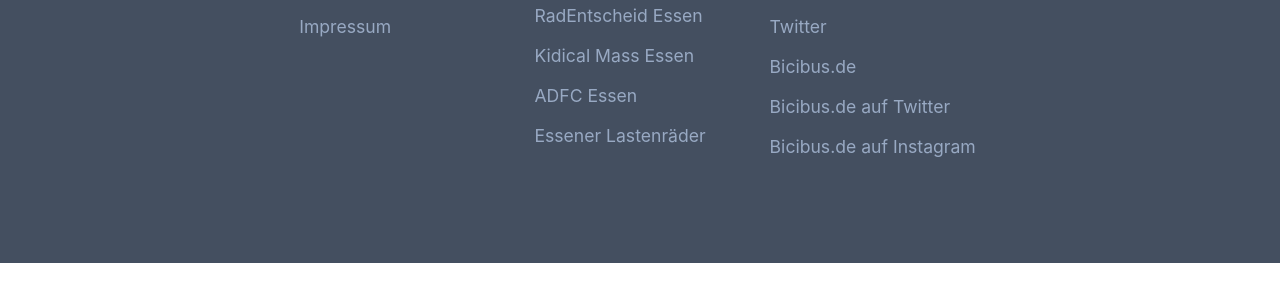
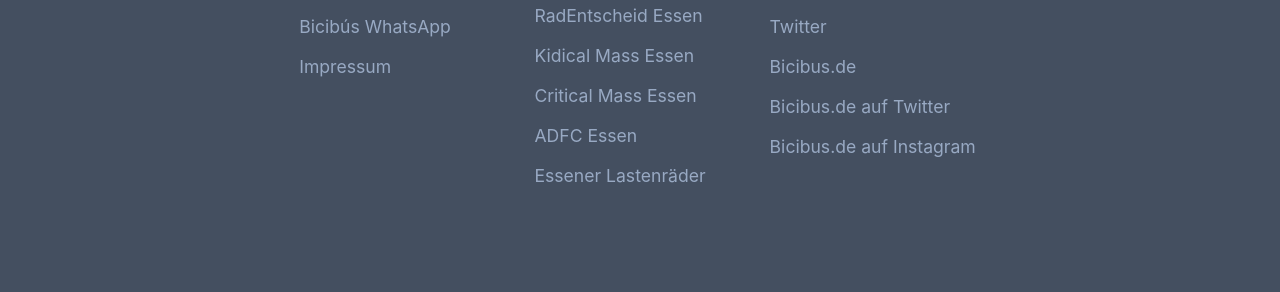
Before and after one commit to derdennis/bicibus-schonnebeck.de, a plain HTML site: page impressum/index.html in a window 1280 px wide. Shown: the part 1988-2280 px from the top of the page. Before the commit the page ends 2251 px from the top, so only its background shows below. Drawn offline with nearby package versions, Linux system fonts and the light colour scheme.

Commit message:
Typo, WhatsApp Link, more Links, fixed Kids classes.

```diff
--- a/impressum/index.html
+++ b/impressum/index.html
@@ -172,6 +172,11 @@
                 </a>
               </li>
               <li>
+                <a href="https://chat.whatsapp.com/KVmp5gZgT0VLFx3YaR6ci8">
+                  Bicibús WhatsApp
+                </a>
+              </li>
+              <li>
                 <a href="/impressum">
                   Impressum
                 </a>
@@ -193,6 +198,11 @@
               <li>
                 <a href="https://radentscheid-essen.de/kidicalmass/">
                   Kidical Mass Essen
+                </a>
+              </li>
+              <li>
+                <a href="https://criticalmassessenblog.wordpress.com">
+                  Critical Mass Essen
                 </a>
               </li>
               <li>
```
Also changed, not shown: index.html (+14 -4 lines).
